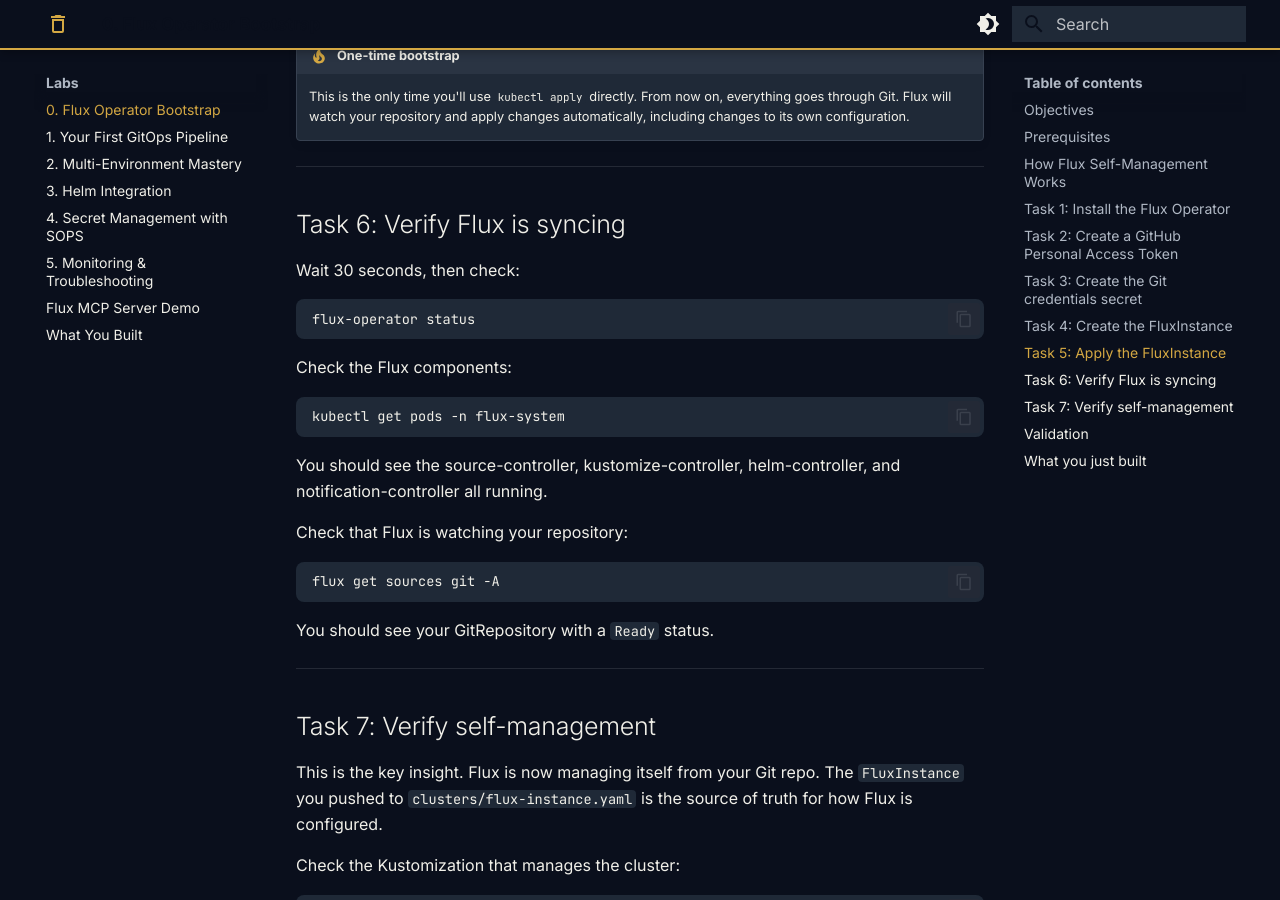
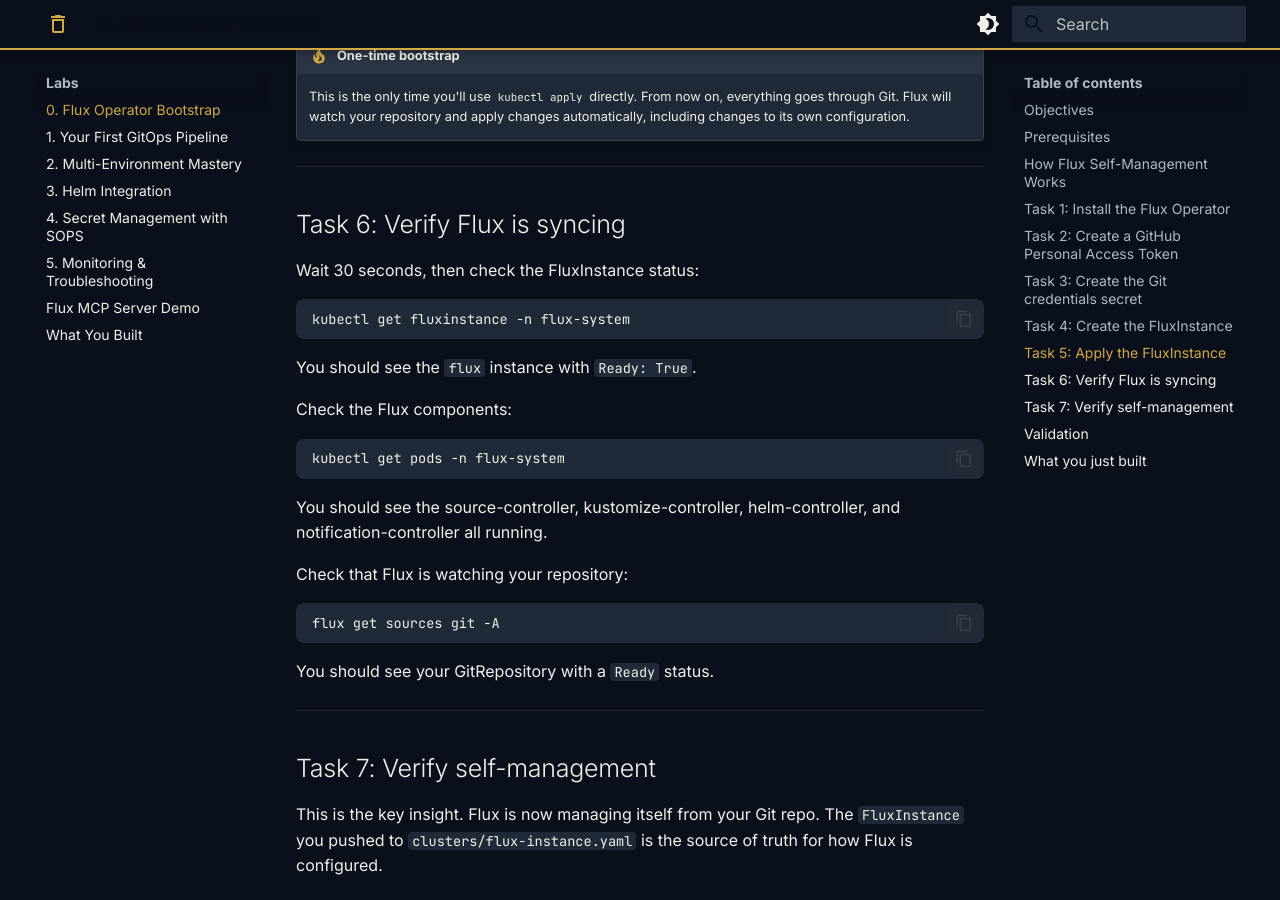
Before and after one commit to stevenwadeconsulting/gitops-fundamentals-lab, an MkDocs documentation site: the page built from docs/labs/0-bootstrap.md, in a window 1280 px wide and 900 px high, scrolled down 5404 px. Built offline with MkDocs 1.6.1 and Material for MkDocs 9.7.7, drawn with Linux system fonts in a browser that asks for light colours.

Commit message:
Fix Lab 0: replace invalid flux-operator status with kubectl get fluxinstance

````diff
--- a/docs/labs/0-bootstrap.md
+++ b/docs/labs/0-bootstrap.md
@@ -217,11 +217,13 @@ kubectl apply -f /tmp/flux-instance.yaml
 
 ## Task 6: Verify Flux is syncing
 
-Wait 30 seconds, then check:
+Wait 30 seconds, then check the FluxInstance status:
 
 ```bash
-flux-operator status
+kubectl get fluxinstance -n flux-system
 ```
+
+You should see the `flux` instance with `Ready: True`.
 
 Check the Flux components:
 
````
